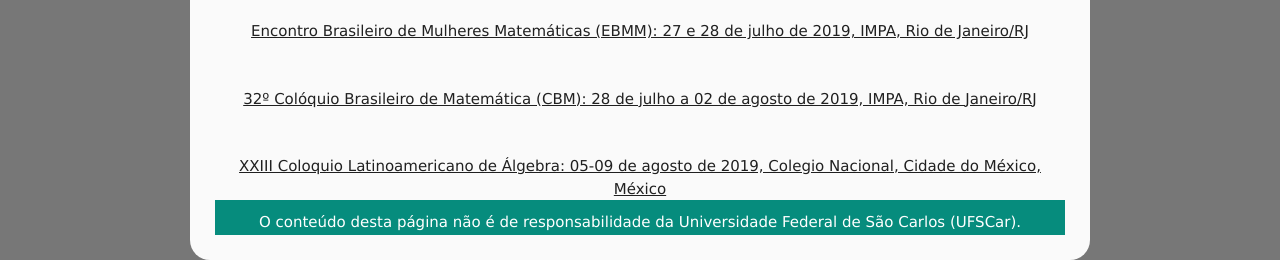
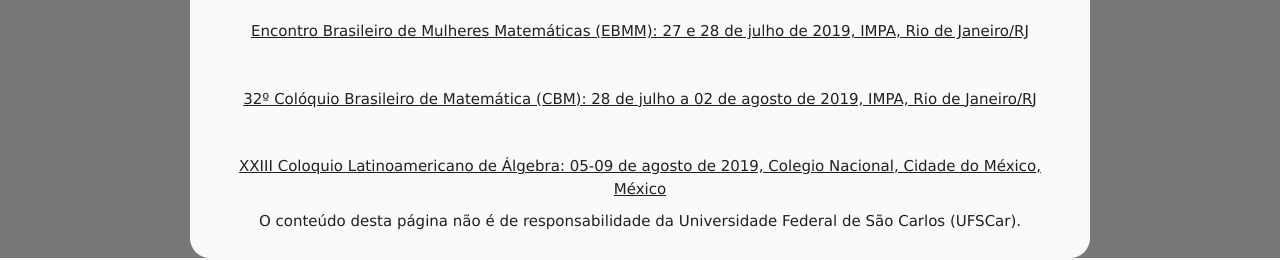
Before and after one commit to altairsot/altairsot.github.io, a PHP site: page /eventos.html in a window 1280 px wide. Shown: the part 667-927 px from the top of the page. Run offline with PHP 8.4, Linux system fonts and the light colour scheme.

Commit message:
Update estilo.css

```diff
--- a/css/estilo.css
+++ b/css/estilo.css
@@ -74,13 +74,6 @@ hr
   width: 100%;
   height: 1px;
   color: #0000CC;
-}
-
-footer {
-  text-align: center;
-  padding: 1px;
-  background-color: #068C7D;
-  color: white;
 }
 
 /* Caixas de títulos*/
```
